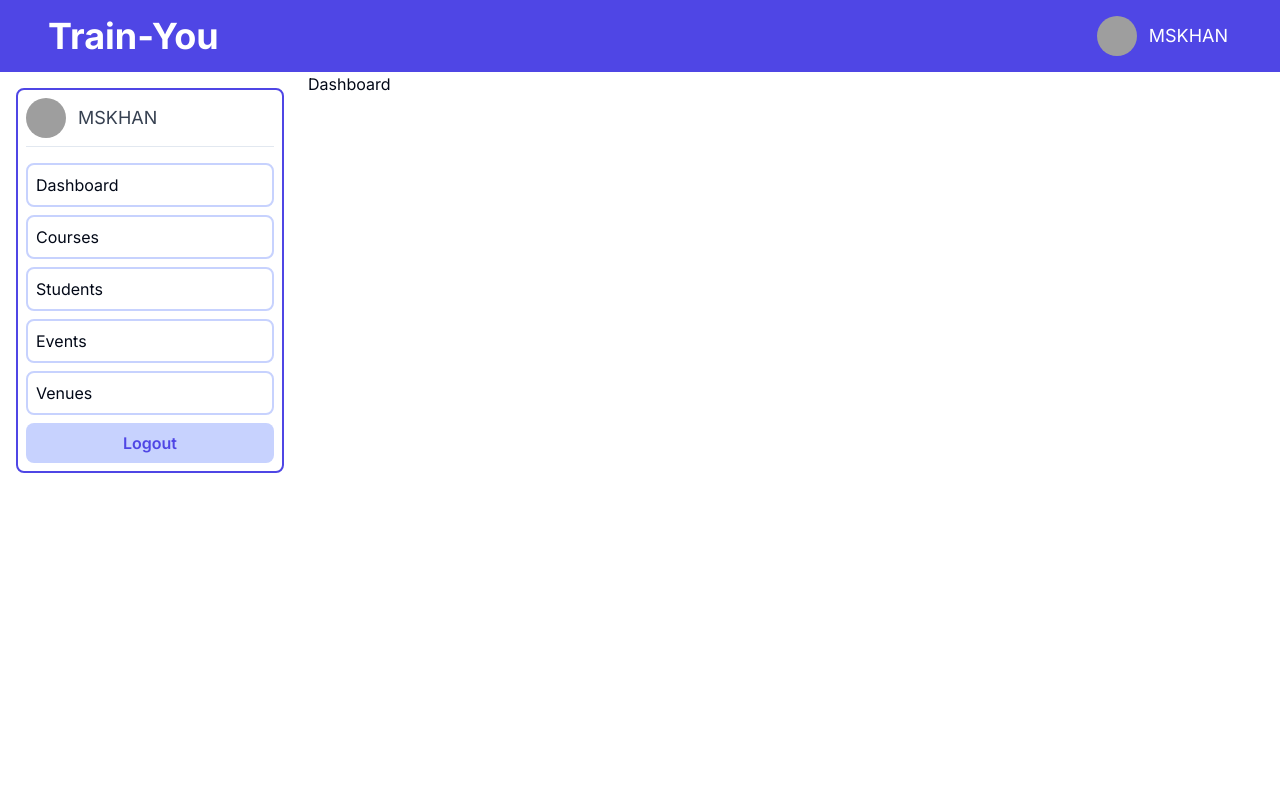
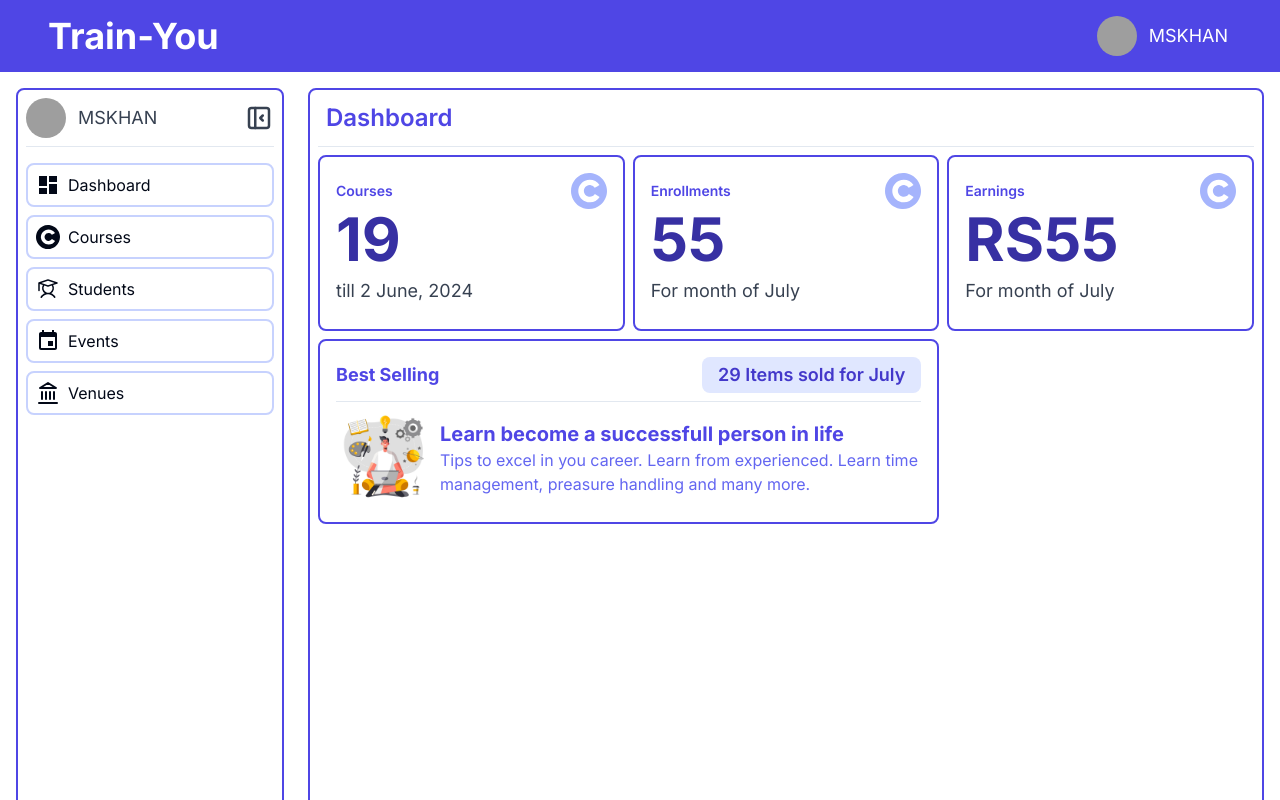
Before and after one commit to Mudassirpk/train-you, a Next.js app: page /dashboard in a window 1280 px wide. Shown: the top 800 px of the page. Built offline with nearby package versions, Linux system fonts and the light colour scheme; no server answers; sample sign-in values are in the browser's storage; grey boxes are pictures that could not be loaded.

Commit message:
added => dashboard cards

```diff
--- a/app/(admin)/dashboard/page.tsx
+++ b/app/(admin)/dashboard/page.tsx
@@ -1,12 +1,16 @@
 "use client";
 import { useSession } from "next-auth/react";
 import { useRouter } from "next/navigation";
-import { Suspense, useEffect } from "react";
+import { useEffect } from "react";
 import Loading from "@/app/(admin)/dashboard/loading";
+import { Separator } from "@/components/ui/separator";
+import DashboardCard from "@/components/dashboard/dashboardCard";
+import BestSelling from "@/components/dashboard/bestSelling";
 
 export default function Dashboard() {
   const { data, status } = useSession();
   const router = useRouter();
+
   useEffect(() => {
     if (status === "unauthenticated") {
       router.push("/login");
@@ -14,5 +18,30 @@ export default function Dashboard() {
   }, [status]);
 
   if (status === "loading") return <Loading />;
-  return <main className="flex-1">Dashboard</main>;
+  return (
+    <main className="flex-1 h-screen py-4 pr-4">
+      <section className="w-full h-full p-2 rounded-lg border-2 border-indigo-600">
+        <h1 className="text-2xl text-indigo-600 font-semibold py-1 px-2">
+          Dashboard
+        </h1>
+        <Separator className="my-2" />
+
+        <div className="w-full grid gap-2 grid-cols-3">
+          <DashboardCard title="Courses" stats={19} date="till 2 June, 2024" />{" "}
+          <DashboardCard
+            title="Enrollments"
+            date="For month of July"
+            stats={55}
+          />{" "}
+          <DashboardCard
+            title="Earnings"
+            stats={55}
+            date="For month of July "
+            unit={{ title: "RS", position: "left" }}
+          />{" "}
+          <BestSelling />
+        </div>
+      </section>
+    </main>
+  );
 }
--- /dev/null
+++ b/components/dashboard/bestSelling.tsx
@@ -0,0 +1,35 @@
+import Image from "next/image";
+import { Separator } from "../ui/separator";
+
+export default function BestSelling() {
+  return (
+    <div className="col-span-2 border-2 border-indigo-600 p-4 rounded-lg">
+      <div className="flex items-center justify-between">
+        <p className="text-lg font-bold text-indigo-600">Best Selling</p>
+        <p className="text-lg font-semibold text-indigo-700 px-4 py-1 rounded-lg bg-indigo-100">
+          29 Items sold for July
+        </p>
+      </div>
+      <Separator className="my-2" />
+      <div className="flex gap-2 items-center">
+        <div className="relative min-w-24 h-24">
+          <Image
+            alt="course-image"
+            src={"/hero.jpg"}
+            fill={true}
+            style={{ objectFit: "contain" }}
+          />
+        </div>
+        <div>
+          <p className="text-xl font-bold text-indigo-600">
+            Learn become a successfull person in life
+          </p>
+          <p className="text-indigo-500">
+            Tips to excel in you career. Learn from experienced. Learn time
+            management, preasure handling and many more.
+          </p>
+        </div>
+      </div>
+    </div>
+  );
+}
--- /dev/null
+++ b/components/dashboard/dashboardCard.tsx
@@ -0,0 +1,31 @@
+import { SiCoursera } from "react-icons/si";
+
+export default function DashboardCard({
+  title,
+  stats,
+  unit,
+  date,
+}: {
+  title: string;
+  stats: number;
+  unit?: {
+    title: string;
+    position: "right" | "left";
+  };
+  date?: string;
+}) {
+  return (
+    <div className="p-4 border-2 border-indigo-600 rounded-lg">
+      <div className="flex items-center justify-between">
+        <p className="text-sm font-semibold text-indigo-600">{title}</p>
+        <SiCoursera className="text-4xl text-indigo-300" />
+      </div>
+      <p className="w-full text-6xl font-bold text-indigo-800">
+        {" "}
+        {unit?.position === "left" ? unit?.title : null}
+        {stats} {unit?.position === "right" ? unit?.title : null}
+      </p>
+      <p className="text-lg text-gray-700 my-2">{date}</p>
+    </div>
+  );
+}
--- a/components/dashboard/sidebar.tsx
+++ b/components/dashboard/sidebar.tsx
@@ -2,19 +2,58 @@
 import { Separator } from "../ui/separator";
 import SidebarItem from "./sidebaritem";
 import UserProfile from "./user-profile";
+import { TbLayoutSidebarLeftCollapse } from "react-icons/tb";
+import { MdDashboard } from "react-icons/md";
+import { SiCoursera } from "react-icons/si";
+import { PiStudent } from "react-icons/pi";
+import { MdEvent } from "react-icons/md";
+import { LuLandmark } from "react-icons/lu";
+import { useState } from "react";
 
 export default function SideBar() {
+  const [collapsed, setCollapsed] = useState(false);
+
   return (
-    <section className="h-full p-4 w-[300px]">
+    <section className={`h-screen p-4 ${collapsed ? "w-auto" : "w-[300px]"}`}>
       <div className="border-2 h-full p-2 flex flex-col rounded-lg border-indigo-600">
-        <UserProfile />
+        <div
+          className={`flex justify-between items-center ${
+            collapsed ? null : "w-full"
+          }`}
+        >
+          {!collapsed ? <UserProfile /> : null}
+          <TbLayoutSidebarLeftCollapse
+            onClick={() => setCollapsed(!collapsed)}
+            className="text-3xl text-gray-700 cursor-pointer hover:text-gray-800"
+          />
+        </div>
         <Separator className="my-2" />
         <div className="w-full flex flex-col items-center gap-2 py-2 flex-1">
-          <SidebarItem itemName="Dashboard" />
-          <SidebarItem itemName="Courses" />
-          <SidebarItem itemName="Students" />
-          <SidebarItem itemName="Events" />
-          <SidebarItem itemName="Venues" />
+          <SidebarItem
+            icon={<MdDashboard className="text-2xl" />}
+            itemName="Dashboard"
+            collapsed={collapsed}
+          />
+          <SidebarItem
+            icon={<SiCoursera className="text-2xl" />}
+            itemName="Courses"
+            collapsed={collapsed}
+          />
+          <SidebarItem
+            icon={<PiStudent className="text-2xl" />}
+            itemName="Students"
+            collapsed={collapsed}
+          />
+          <SidebarItem
+            icon={<MdEvent className="text-2xl" />}
+            itemName="Events"
+            collapsed={collapsed}
+          />
+          <SidebarItem
+            icon={<LuLandmark className="text-2xl" />}
+            itemName="Venues"
+            collapsed={collapsed}
+          />
         </div>{" "}
         <div className="self-end hover:bg-indigo-600 hover:text-white font-semibold text-center bg-indigo-200 text-indigo-600 w-full p-2 rounded-lg">
           Logout
--- a/components/dashboard/sidebaritem.tsx
+++ b/components/dashboard/sidebaritem.tsx
@@ -2,12 +2,14 @@ import React from "react";
 
 type Props = {
   itemName: string;
+  icon: React.ReactNode;
+  collapsed?: boolean;
 };
 
-function SidebarItem({ itemName }: Props) {
+function SidebarItem({ itemName, icon, collapsed }: Props) {
   return (
-    <div className="p-2 hover:bg-indigo-600 hover:text-white cursor-pointer rounded-lg border-2 border-indigo-200 w-full">
-      {itemName}
+    <div className="p-2 flex gap-2 items-center hover:bg-indigo-600 hover:text-white cursor-pointer rounded-lg border-2 border-indigo-200 w-full">
+      {icon} {collapsed && collapsed === true ? null : itemName}
     </div>
   );
 }
```
